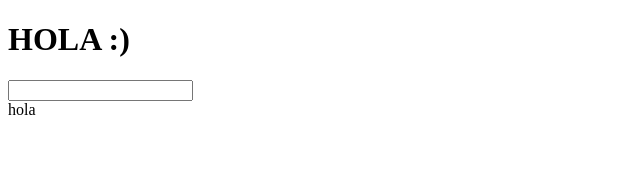
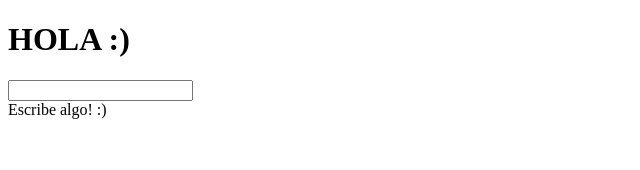
Before and after one commit to ivanchi88/pruebasReact, a React app: page / in a window 1280 px wide. Shown: the top 170 px of the page, without its empty margins (0-640 px from the left). Built offline with nearby package versions, Linux system fonts and the light colour scheme.

Commit message:
Escribe algo! :) added

```diff
--- a/MyComponent.js
+++ b/MyComponent.js
@@ -33,7 +33,7 @@ class InputZone extends React.Component{
   constructor(props){
     super(props)
     this.state = {
-      label : "hola"
+      label : "Escribe algo! :)"
     }
     this.onChangeName = this.onChangeName.bind(this);
   }
@@ -41,8 +41,9 @@ class InputZone extends React.Component{
   onChangeName(event)
   {
     var text = event.target.value
-    console.log(text)
-    //console.log (this.state.label)
+    if (text.length == 0) {
+      text = "Escribe algo! :)"
+    }
     this.setState({label: text})
   }
 
```
